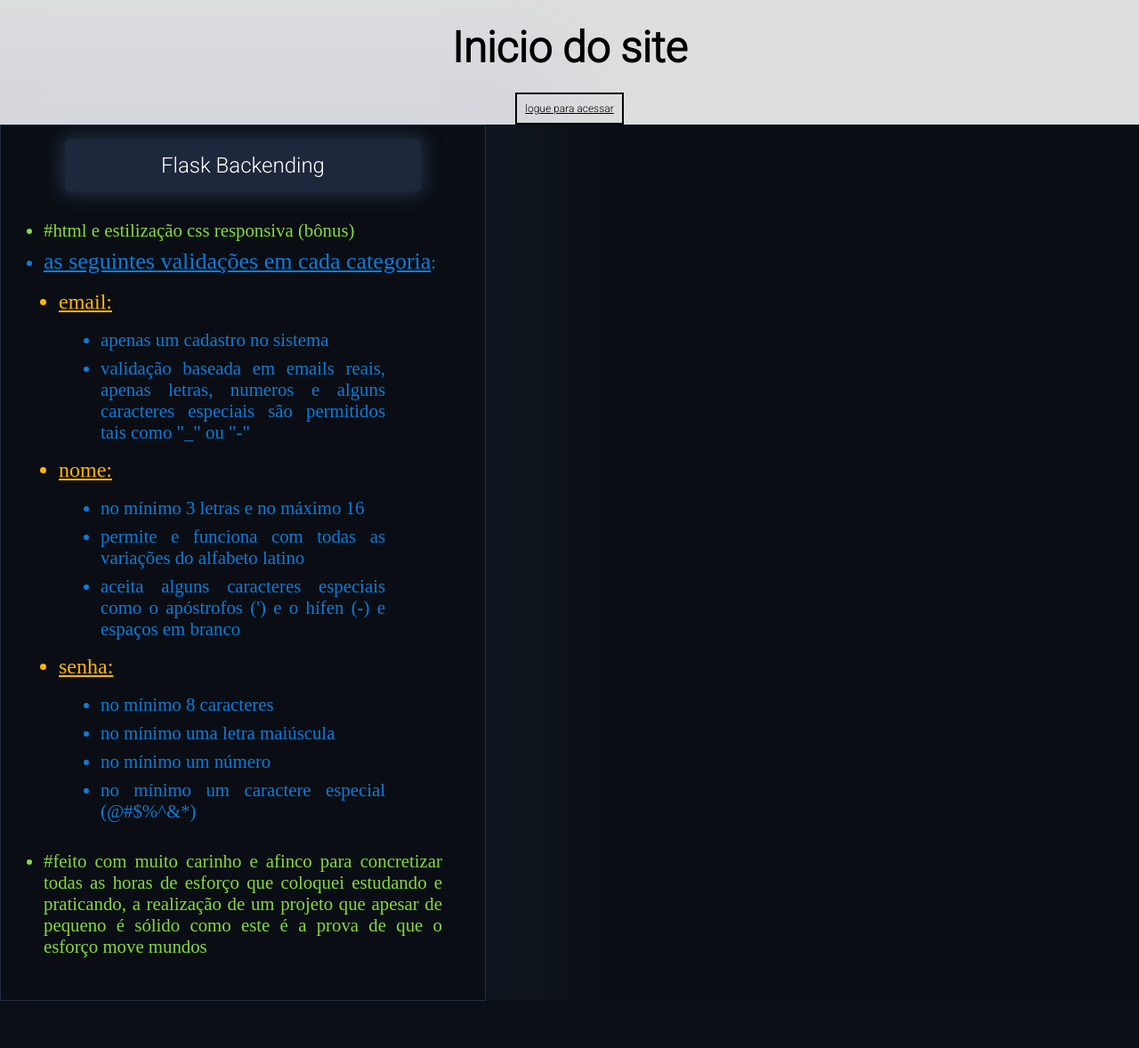
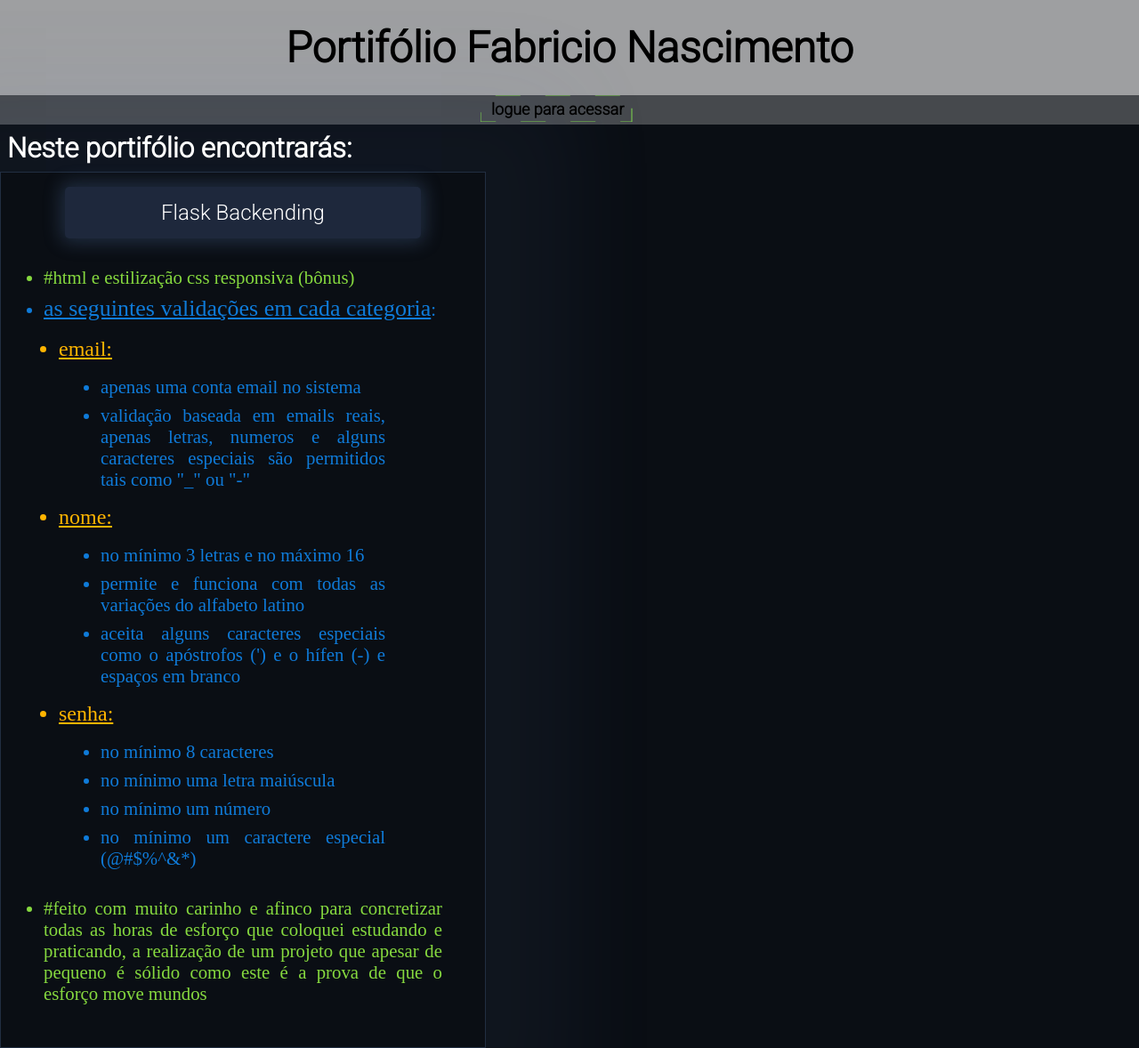
Before and after one commit to FabricioNascimentop/SiteLogin, a Flask app: page / in a window 1280 px wide. Shown: the whole page at 89% size. Before the commit the page ends 1125 px from the top, so only its background shows below. Run offline with Flask 3, Linux system fonts and the light colour scheme.

Commit message:
página index finalizada
FINALMENTE (achei o header feio, provavelmente vou mudar)

```diff
--- a/static/style.css
+++ b/static/style.css
@@ -4,6 +4,7 @@
     --azul-claro: rgb(100,140,200);
     --cor-letra-padrao: rgb(15, 123, 217);
     --cor-letra-amarelo:rgb(255,180,0);
+    --cor-anotacao-verde: rgb(134,217,63);
     font-size: 1.3em;
   }
 *{
@@ -18,6 +19,7 @@
     font-family: 'Roboto', sans-serif;
     text-align: center;
     padding: 25px;
+    background-color: rgb(245, 245, 245,0.5);
 }
 h2#inicio_h2{
     font-size:24px;
@@ -33,17 +35,14 @@
     box-shadow: 0px 0px 20px 5px rgb(100, 140, 200,0.25);
 }
 a#inicio_a{
-    color: black;
-    font-size: 12px;
+    color: white;
+    font-size: 18px;
     font-family: 'Roboto', sans-serif;
-    border: 2px solid black;
-    padding: 9px;
-    animation-name: borda;
-    animation-duration: 0.01s;
-    animation-iteration-count: infinite;
+    font-weight: 600;
+    text-align: center;
 }
 a#inicio_a:hover{
-    font-size: 24px;
+    text-decoration: underline;
 }
 p#inicio_p{
     text-align: center;
@@ -55,8 +54,8 @@
     width: 40%;
     padding: 16px;
 }
-div#quadro_inicio{
-    background-color: rgba(245, 245, 245, 0.9);
+header#inicio_header{
+    background-color: rgba(245, 245, 245, 0.25);
     height: 140px;
 }
 ul{
@@ -75,8 +74,21 @@
     text-decoration:underline;
 }
 li#final{
-    color: rgb(134,217,63)
+    color: var(--cor-anotacao-verde)
 }
-svg#svg_inicio{
-
+polygon{
+    animation-name: bordinha;
+    animation-duration: 2s;
+    animation-iteration-count: infinite;
+    animation-direction:inherit;
+    animation-timing-function: cubic-bezier(1, 1, 1, 1);
 }
+@keyframes bordinha{
+    0%{stroke: var(--cor-letra-padrao); stroke-dasharray: 28; stroke-dashoffset: 0; stroke-width: 2;}
+    33%{stroke: var(--cor-anotacao-verde); stroke-width: 1}
+    66%{stroke: var(--cor-letra-amarelo); stroke-width: 1}
+    100%{stroke: var(--cor-letra-padrao); stroke-dasharray: 28; stroke-dashoffset: -56; stroke-width: 2}
+}
+svg{
+    margin-left: calc(50% - 100px);
+}
--- a/templates/index.html
+++ b/templates/index.html
@@ -7,10 +7,21 @@
     <link rel="stylesheet" href="../static/style.css">
 </head>
 <body>
-    <div id="quadro_inicio">
-        <h1 id="inicio_h1">Inicio do site</h1>
-        <p id="inicio_p"><a href="/login" id="inicio_a">logue para acessar</a></p>
-    </div>
+
+
+    <header id="inicio_header">
+        <h1 id="inicio_h1">Portifólio Fabricio Nascimento</h1>
+
+        <svg width="200" height="30">
+            <text x="12" y="21.5"><a href="#" id="inicio_a">logue para acessar</a></text>
+            <polygon points="0,0 170,0 170,30 0,30, 0,0"
+            style="stroke: black; fill: none; stroke-width: 1px;
+            stroke-dasharray: 0; stroke-dashoffset: 0;">
+        </svg>
+    </header>
+
+    <h2 style="color: white; font-family: 'Roboto', sans-serif; margin: 8px;">Neste portifólio encontrarás:</h2>
+
     <div id="quadro_ul">
         <h2 id="inicio_h2">Flask Backending</h2>
     <ul id="ul_inicio">
@@ -19,7 +30,7 @@
             <ul id="dentro">
                 <li class="listrinha">email:</li>
                     <ul class="">
-                        <li>apenas um cadastro no sistema</li>
+                        <li>apenas uma conta email no sistema</li>
                         <li>validação baseada em emails reais, apenas letras, numeros e alguns caracteres especiais são permitidos tais como "_" ou "-"</li>
                     </ul>
                 <li class="listrinha">nome:</li>
```
